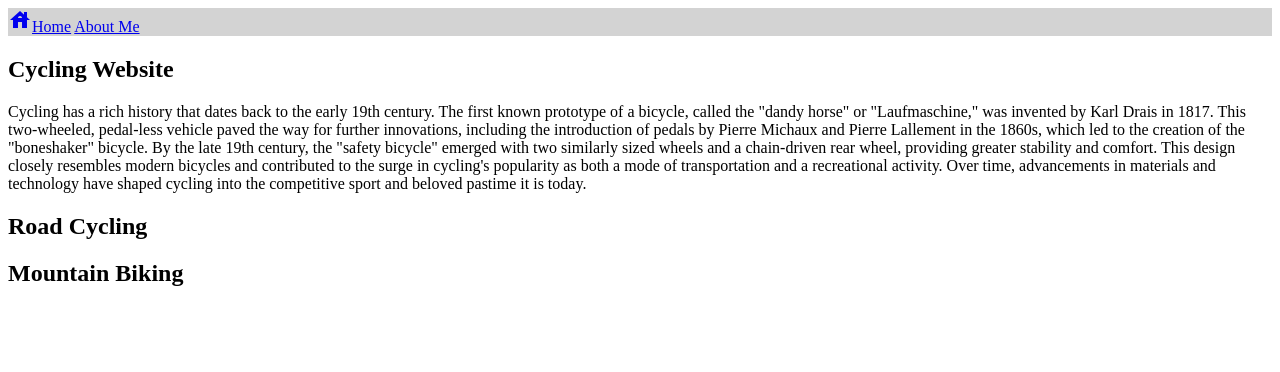
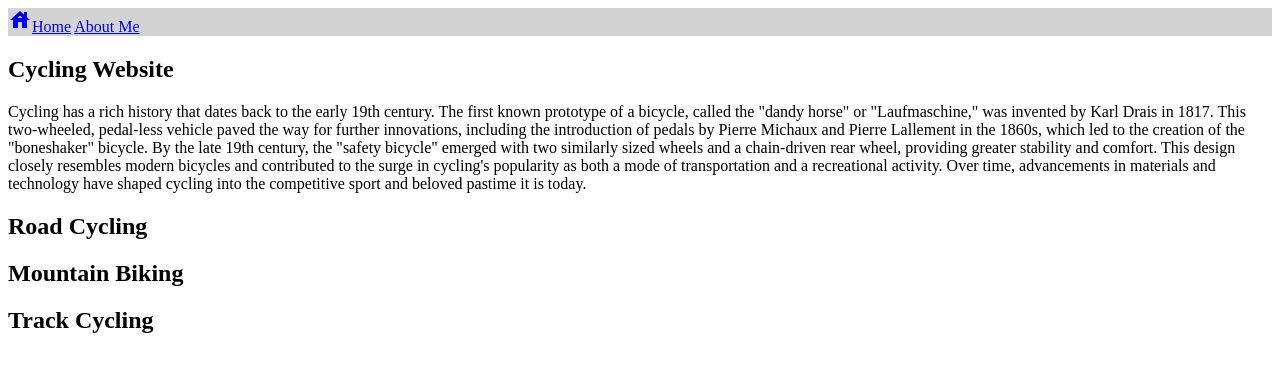
Before and after one commit to mcgg16/mcgg16CyclingProject, a plain HTML site: page index.html in a window 1280 px wide. Drawn offline with Linux system fonts and the light colour scheme.

Commit message:
Main sections created

```diff
--- a/index.html
+++ b/index.html
@@ -22,11 +22,17 @@
             <h1>Cycling Website</h1>
             <p>Cycling has a rich history that dates back to the early 19th century. The first known prototype of a bicycle, called the "dandy horse" or "Laufmaschine," was invented by Karl Drais in 1817. This two-wheeled, pedal-less vehicle paved the way for further innovations, including the introduction of pedals by Pierre Michaux and Pierre Lallement in the 1860s, which led to the creation of the "boneshaker" bicycle. By the late 19th century, the "safety bicycle" emerged with two similarly sized wheels and a chain-driven rear wheel, providing greater stability and comfort. This design closely resembles modern bicycles and contributed to the surge in cycling's popularity as both a mode of transportation and a recreational activity. Over time, advancements in materials and technology have shaped cycling into the competitive sport and beloved pastime it is today.</p>
         </section>
+        <!-- Road Cycling section-->
         <section>
             <h2>Road Cycling</h2>
         </section>
+        <!-- MTB section-->
         <section>
             <h2>Mountain Biking</h2>
+        </section>
+        <!-- Track Cycling section-->
+        <section>
+            <h2>Track Cycling</h2>
         </section>
     </main>
 </body>
```
